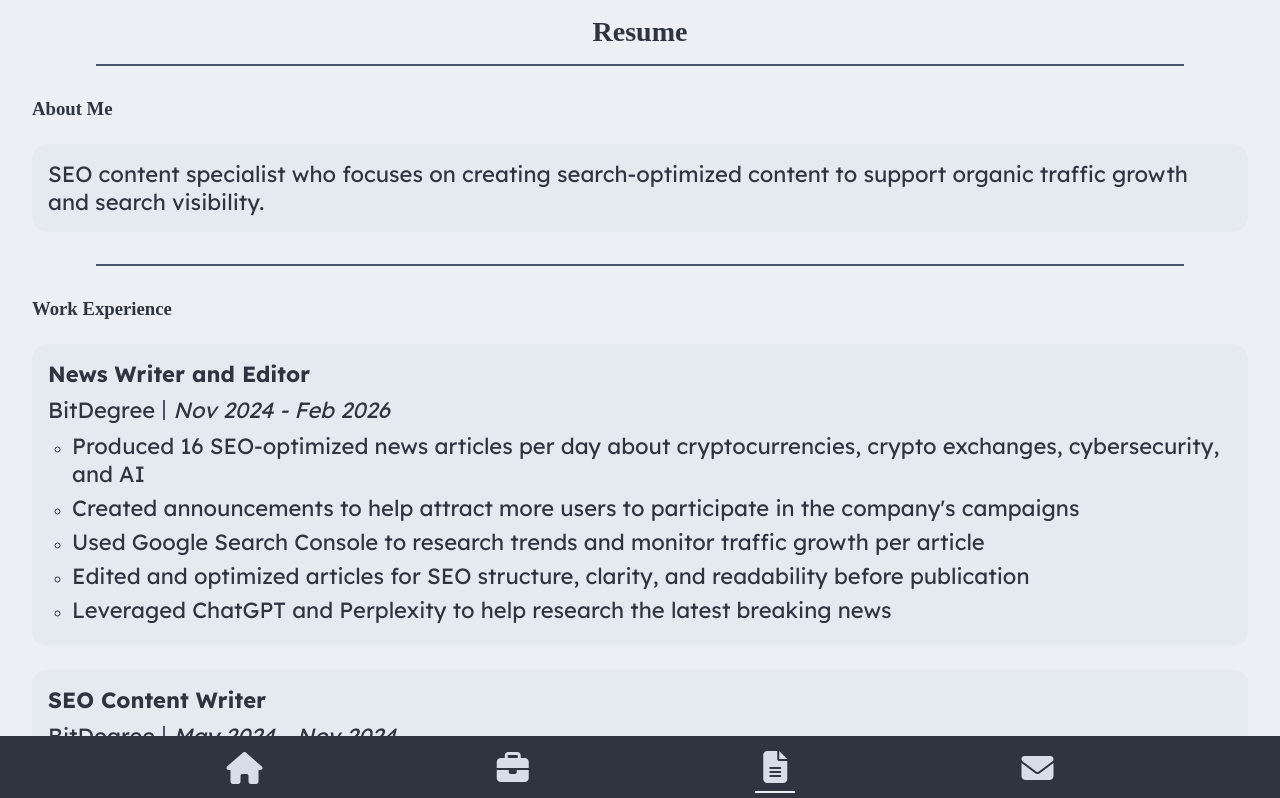
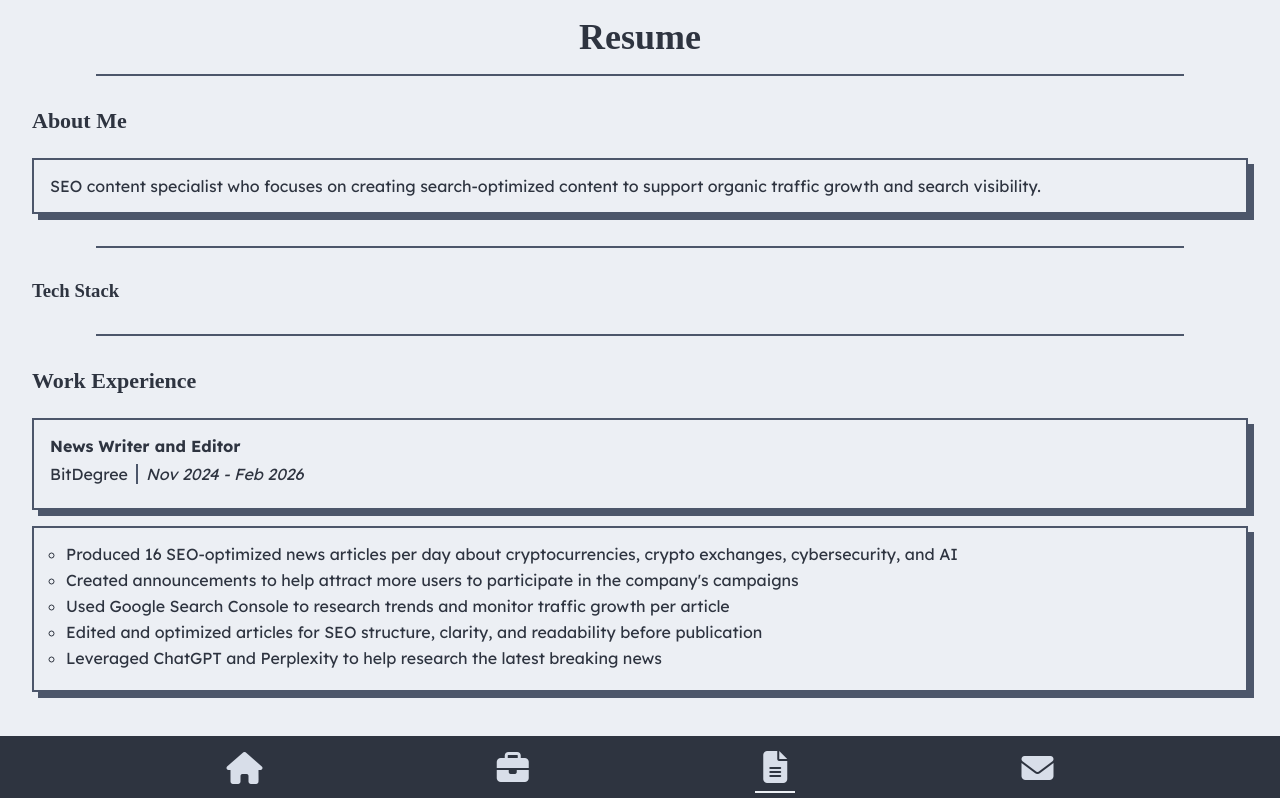
Before and after one commit to yogskr/seo-writing-portfolio, a React (Vite) app: page /resume in a window 1280 px wide. Shown: the top 798 px of the page. Built offline with nearby package versions, Linux system fonts and the light colour scheme; a web font is replaced by a local one.

Commit message:
Refactor Resume component structure and improve styling

```diff
--- a/src/pages/resume/Resume.css
+++ b/src/pages/resume/Resume.css
@@ -3,13 +3,12 @@
   flex-direction: column;
   align-items: center;
   justify-content: center;
-  gap: var(--space-2);
   padding: var(--space-2) var(--space-1);
   text-align: center;
 }
 
-.resume-header h2 {
-  font-size: var(--text-h2);
+.resume-title {
+  font-size: var(--text-h1);
 }
 
 .resume-content {
@@ -17,11 +16,21 @@
 }
 
 .about,
-.experience {
+.experience,
+.tech-stack {
   display: flex;
   flex-direction: column;
-  gap: var(--space-3);
   margin: var(--space-4);
+}
+
+.experience {
+  margin-bottom: 0;
+}
+
+.about-title,
+.experience-title {
+  font-size: var(--text-h3);
+  margin-bottom: var(--space-3);
 }
 
 .role {
@@ -49,27 +58,36 @@
   font-style: italic;
 }
 
-.job-container,
-.about-desc {
+.job-container {
+  font-size: var(--text-body);
   display: flex;
   flex-direction: column;
-  border: hairline solid var(--pollar-night-nord3);
-  background-color: var(--snow-storm-nord5);
-  padding: var(--space-2);
-  border-radius: 15px;
+  justify-content: space-evenly;
+  gap: var(--space-2);
 }
 
-.job-container:hover,
-.about-desc:hover {
-  box-shadow: 6px 6px 3px var(--pollar-night-nord3);
-  transition: all 0.2s ease-in-out;
+.jobrole-container,
+.about-desc,
+.jobdesc {
+  padding: var(--space-2);
+  border: 2px solid var(--pollar-night-nord3);
+  box-shadow: 6px 6px 0 var(--pollar-night-nord3);
 }
 
 .jobdesc {
-  padding-left: var(--space-3);
+  padding-left: var(--space-4);
+  margin-bottom: var(--space-5);
 }
 
 .jobdesc-list {
   list-style-type: circle;
   margin-bottom: 6px;
 }
+
+.about-desc,
+.role,
+.company,
+.duration,
+.jobdesc-list p {
+  font-size: var(--text-body);
+}
--- a/src/pages/resume/Resume.jsx
+++ b/src/pages/resume/Resume.jsx
@@ -3,26 +3,39 @@ import "./Resume.css";
 
 export function Resume() {
   return (
-    <>
+    <div className="resume-container">
       <section className="resume-header">
-        <h2>{resumeData.header.title}</h2>
+        <h2 className="resume-title">{resumeData.header.title}</h2>
       </section>
+      {/* ===== About Me ===== */}
       <section className="resume-content">
         <hr className="line-break" />
         <div className="about">
-          <h3>{resumeData.about.title}</h3>
+          <h3 className="about-title">{resumeData.about.title}</h3>
           <p className="about-desc">{resumeData.about.description}</p>
+          <div className="skill-container">
+            <ul></ul>
+          </div>
         </div>
+        {/* ===== Tech Stack ===== */}
+        <hr className="line-break" />
+        <div className="tech-stack">
+          <h3 className="tech-stack-title">{resumeData.techStack.title}</h3>
+          <div className="tech-stack-container"></div>
+        </div>
+        {/* ===== Work Experience ===== */}
         <hr className="line-break" />
         <div className="experience">
-          <h3>{resumeData.work.title}</h3>
+          <h3 className="experience-title">{resumeData.work.title}</h3>
           {resumeData.work.jobs.map((job) => (
             <div key={job.id} className="job-container">
-              <p className="role">{job.role}</p>
-              <div className="detail">
-                <p className="company">{job.company}</p>
-                <div className="spacer"></div>
-                <p className="duration">{job.duration}</p>
+              <div className="jobrole-container">
+                <p className="role">{job.role}</p>
+                <div className="detail">
+                  <p className="company">{job.company}</p>
+                  <div className="spacer"></div>
+                  <p className="duration">{job.duration}</p>
+                </div>
               </div>
               <ul className="jobdesc">
                 {job.description.map((desc, index) => (
@@ -34,9 +47,7 @@ export function Resume() {
             </div>
           ))}
         </div>
-        <hr className="line-break" />
-        <div className="tec-stack"></div>
       </section>
-    </>
+    </div>
   );
 }
```
